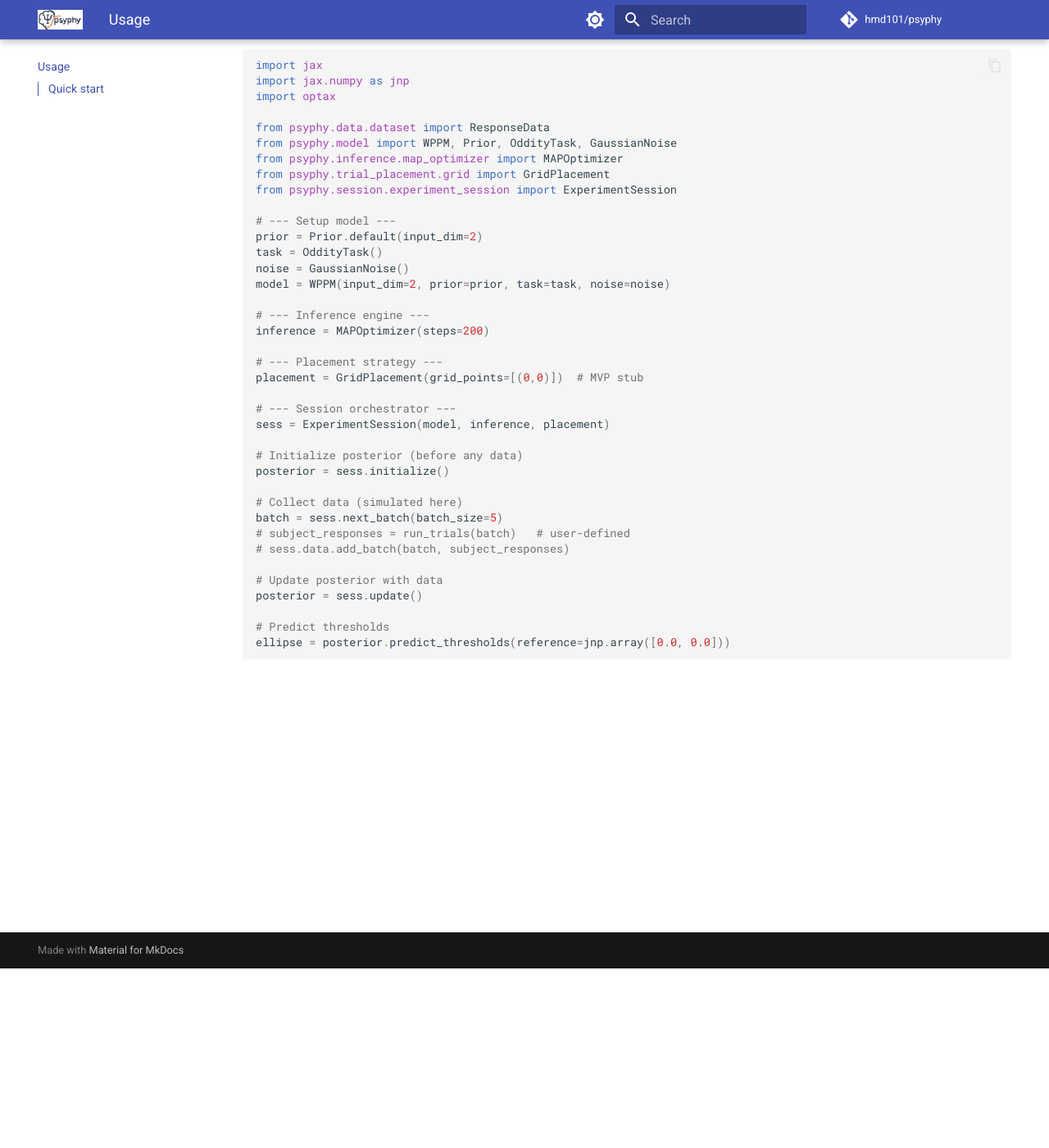
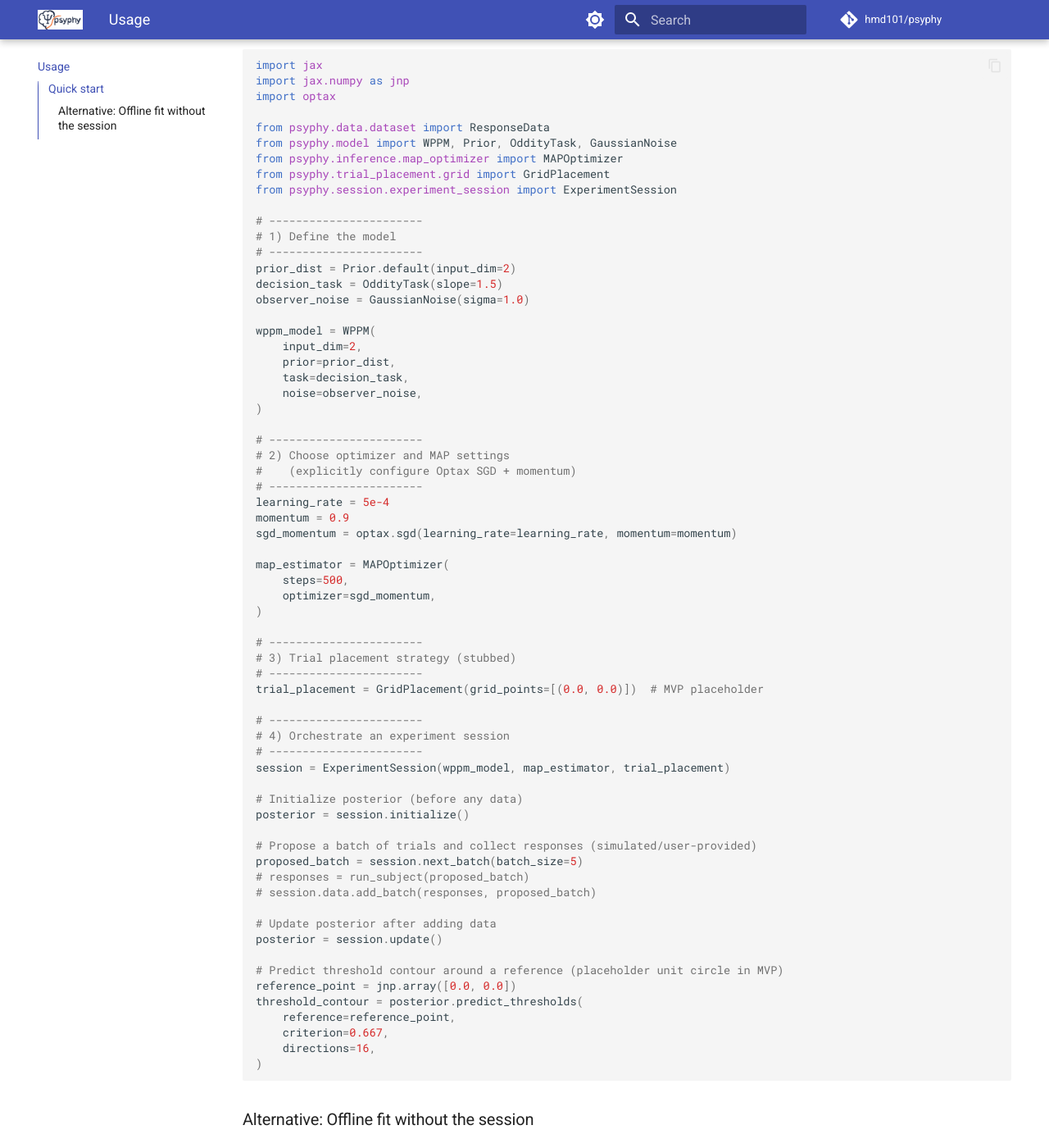
Before and after one commit to hmd101/psyphy, an MkDocs documentation site: the page built from docs/usage.md, in a window 1280 px wide and 1400 px high, scrolled down 219 px. Shown: the whole window at 82% size. Built offline with MkDocs 1.6.1 and Material for MkDocs 9.7.7, drawn with Linux system fonts in a browser that asks for light colours; comment, search, counter and statistics services are not loaded; some of the changed text lies outside the part shown.

Commit message:
adding minimal example without using session orchestrator

````diff
--- a/docs/usage.md
+++ b/docs/usage.md
@@ -1,6 +1,8 @@
 # Usage
 
 ## Quick start
+
+
 
 
 ```python
@@ -14,33 +16,94 @@
 from psyphy.trial_placement.grid import GridPlacement
 from psyphy.session.experiment_session import ExperimentSession
 
-# --- Setup model ---
-prior = Prior.default(input_dim=2)
-task = OddityTask()
-noise = GaussianNoise()
-model = WPPM(input_dim=2, prior=prior, task=task, noise=noise)
+# -----------------------
+# 1) Define the model
+# -----------------------
+prior_dist = Prior.default(input_dim=2)
+decision_task = OddityTask(slope=1.5)
+observer_noise = GaussianNoise(sigma=1.0)
 
-# --- Inference engine ---
-inference = MAPOptimizer(steps=200)
+wppm_model = WPPM(
+	input_dim=2,
+	prior=prior_dist,
+	task=decision_task,
+	noise=observer_noise,
+)
 
-# --- Placement strategy ---
-placement = GridPlacement(grid_points=[(0,0)])  # MVP stub
+# -----------------------
+# 2) Choose optimizer and MAP settings
+#    (explicitly configure Optax SGD + momentum)
+# -----------------------
+learning_rate = 5e-4
+momentum = 0.9
+sgd_momentum = optax.sgd(learning_rate=learning_rate, momentum=momentum)
 
-# --- Session orchestrator ---
-sess = ExperimentSession(model, inference, placement)
+map_estimator = MAPOptimizer(
+	steps=500,
+	optimizer=sgd_momentum,
+)
+
+# -----------------------
+# 3) Trial placement strategy (stubbed)
+# -----------------------
+trial_placement = GridPlacement(grid_points=[(0.0, 0.0)])  # MVP placeholder
+
+# -----------------------
+# 4) Orchestrate an experiment session
+# -----------------------
+session = ExperimentSession(wppm_model, map_estimator, trial_placement)
 
 # Initialize posterior (before any data)
-posterior = sess.initialize()
+posterior = session.initialize()
 
-# Collect data (simulated here)
-batch = sess.next_batch(batch_size=5)
-# subject_responses = run_trials(batch)   # user-defined
-# sess.data.add_batch(batch, subject_responses)
+# Propose a batch of trials and collect responses (simulated/user-provided)
+proposed_batch = session.next_batch(batch_size=5)
+# responses = run_subject(proposed_batch)
+# session.data.add_batch(responses, proposed_batch)
 
-# Update posterior with data
-posterior = sess.update()
+# Update posterior after adding data
+posterior = session.update()
 
-# Predict thresholds
-ellipse = posterior.predict_thresholds(reference=jnp.array([0.0, 0.0]))
+# Predict threshold contour around a reference (placeholder unit circle in MVP)
+reference_point = jnp.array([0.0, 0.0])
+threshold_contour = posterior.predict_thresholds(
+	reference=reference_point,
+	criterion=0.667,
+	directions=16,
+)
+```
 
+### Alternative: Offline fit without the session
+If you already have data and just want to fit and predict without the experiment orchestrator:
+
+```python
+from psyphy.data.dataset import ResponseData
+from psyphy.model import WPPM, Prior, TwoAFC
+from psyphy.inference.map_optimizer import MAPOptimizer
+import optax
+import jax.numpy as jnp
+
+# Prepare data
+# Create an empty container for trials (reference, probe, response)
+data = ResponseData()
+
+# Add one trial:
+# - ref: reference stimulus (shape: (input_dim,))
+# - probe: probe stimulus (same shape as ref)
+# - resp: binary response in {0, 1}; TwoAFC log-likelihood treats 1 as "correct"
+data.add_trial(ref=jnp.array([0.0, 0.0]), probe=jnp.array([0.1, 0.0]), resp=1)
+
+# Add another trial (subject responded 0 = "incorrect")
+data.add_trial(ref=jnp.array([0.0, 0.0]), probe=jnp.array([0.0, 0.1]), resp=0)
+
+# Model
+model = WPPM(input_dim=2, prior=Prior.default(2), task=TwoAFC())
+
+# Optimizer config (SGD + momentum)
+opt = optax.sgd(learning_rate=5e-4, momentum=0.9)
+posterior = MAPOptimizer(steps=500, optimizer=opt).fit(model, data)
+
+# Predictions
+p = posterior.predict_prob((jnp.array([0.0, 0.0]), jnp.array([0.05, 0.05])))
+contour = posterior.predict_thresholds(reference=jnp.array([0.0, 0.0]))
 ```
````
Also changed, not shown: README.md (+23 -34 lines).
